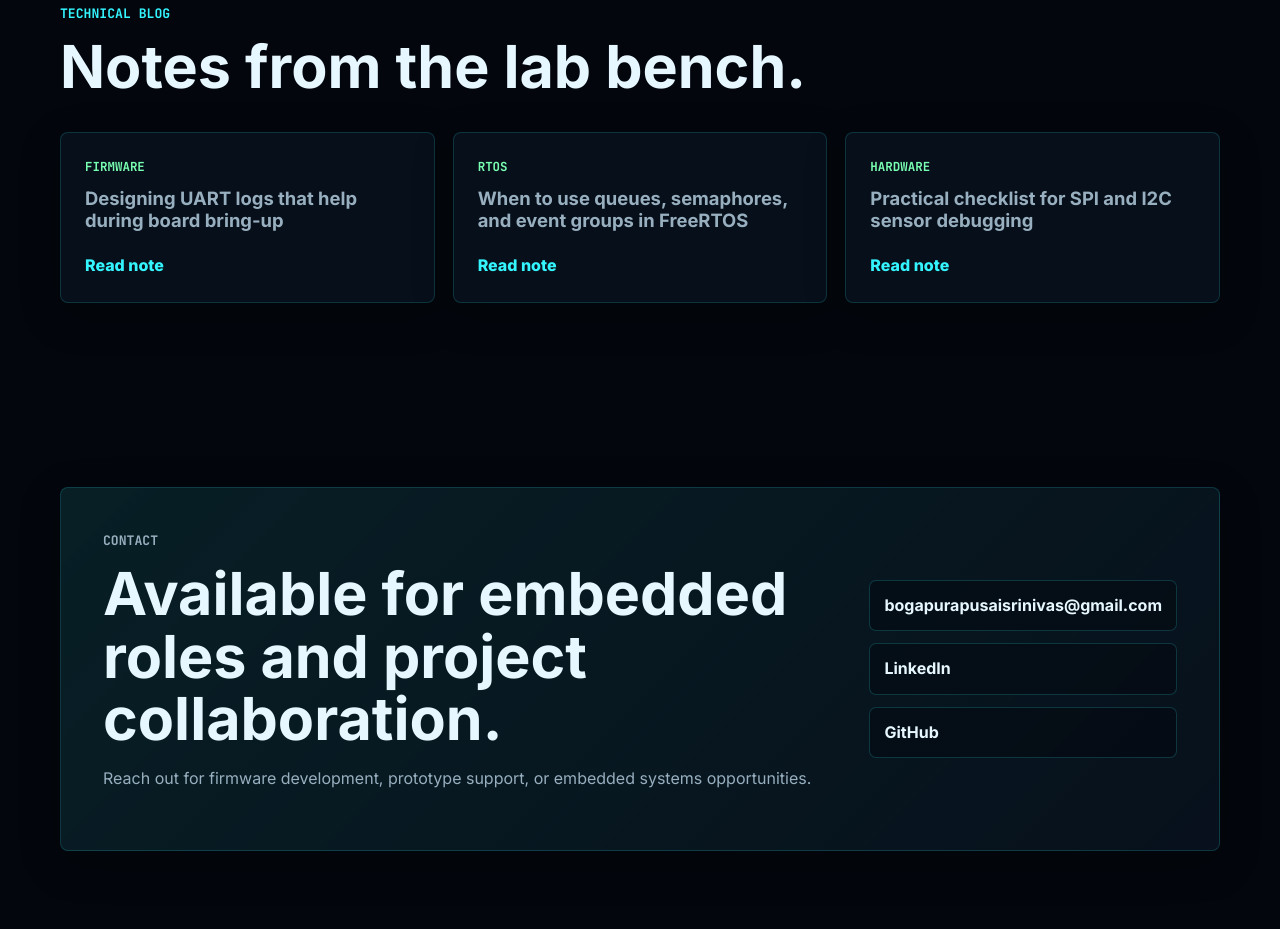
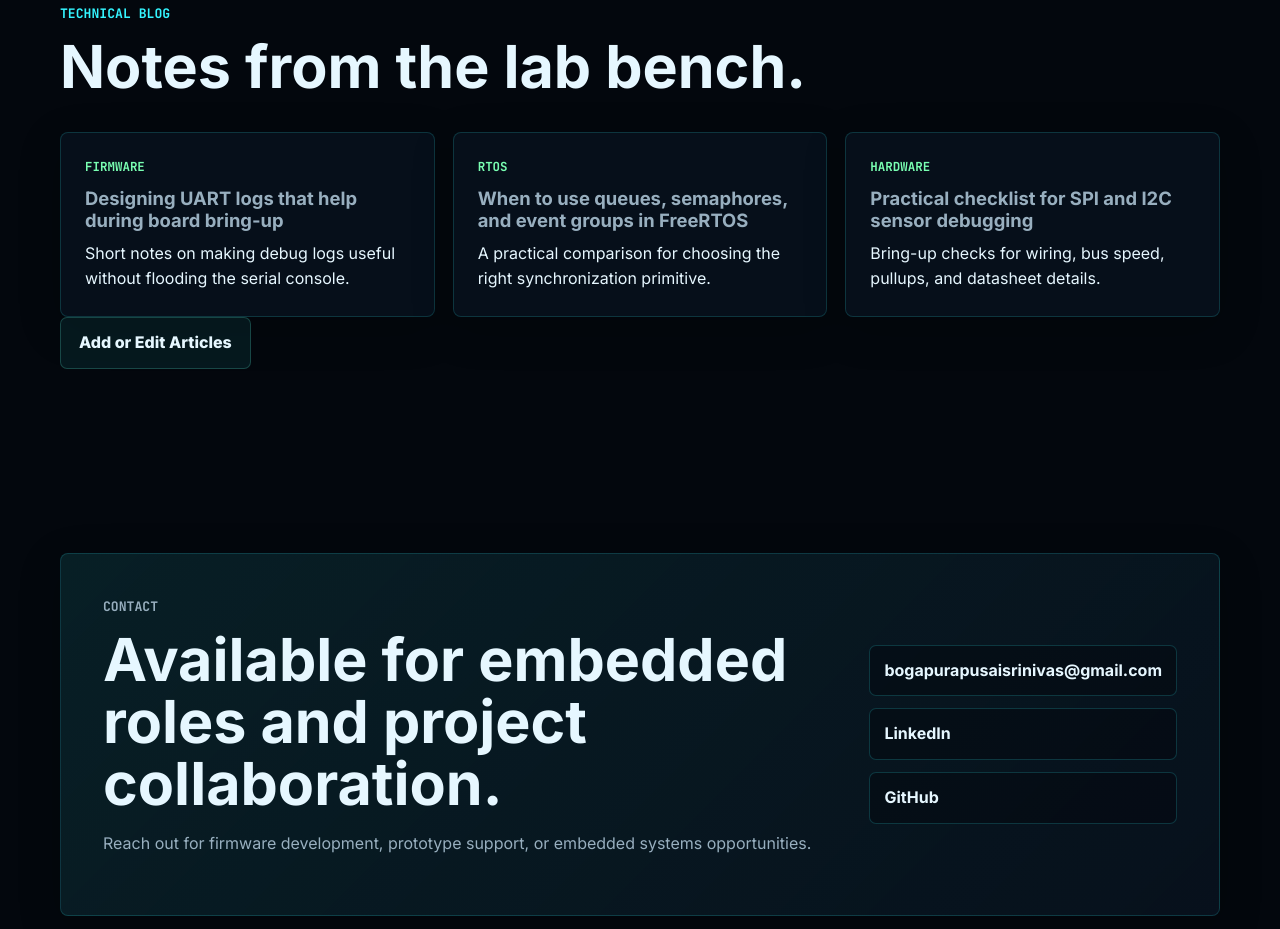
Before and after one commit to saisrinivas9/srinivas-portfolio, a plain HTML site: page index.html in a window 1280 px wide. Shown: the part 3972-4901 px from the top of the page. Drawn offline with Linux system fonts and the light colour scheme.

Commit message:
Update index.html

```diff
--- a/index.html
+++ b/index.html
@@ -186,22 +186,31 @@
     <p class="eyebrow">Technical Blog</p>
     <h2>Notes from the lab bench.</h2>
   </div>
-      <div class="blog-grid">
+
+  <div class="blog-grid" id="blog-list">
     <article class="blog-card reveal">
       <p>Firmware</p>
       <h3>Designing UART logs that help during board bring-up</h3>
-          <a href="#" aria-label="Read UART blog placeholder">Read note</a>
+      <span>Short notes on making debug logs useful without flooding the serial console.</span>
     </article>
+
     <article class="blog-card reveal">
       <p>RTOS</p>
       <h3>When to use queues, semaphores, and event groups in FreeRTOS</h3>
-          <a href="#" aria-label="Read FreeRTOS blog placeholder">Read note</a>
+      <span>A practical comparison for choosing the right synchronization primitive.</span>
     </article>
+
     <article class="blog-card reveal">
       <p>Hardware</p>
       <h3>Practical checklist for SPI and I2C sensor debugging</h3>
-          <a href="#" aria-label="Read sensor debugging blog placeholder">Read note</a>
+      <span>Bring-up checks for wiring, bus speed, pullups, and datasheet details.</span>
     </article>
+  </div>
+
+  <div class="section-actions reveal">
+    <a class="button secondary" href="blog.html">
+      Add or Edit Articles
+    </a>
   </div>
 </section>
 
```
Lines whose indentation alone changed are shown as unchanged.
